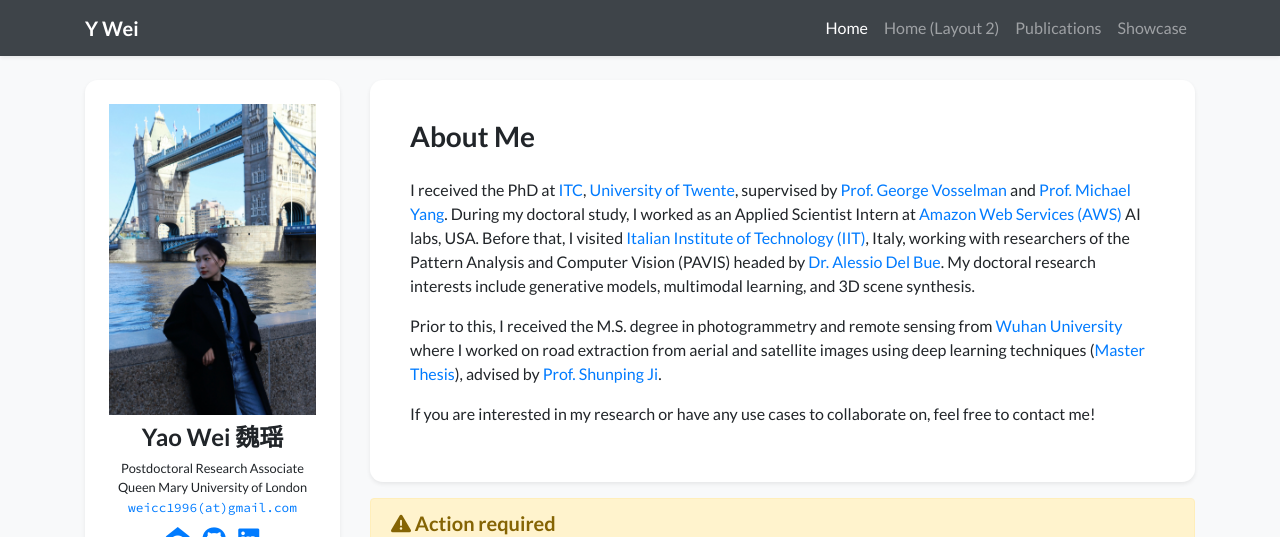
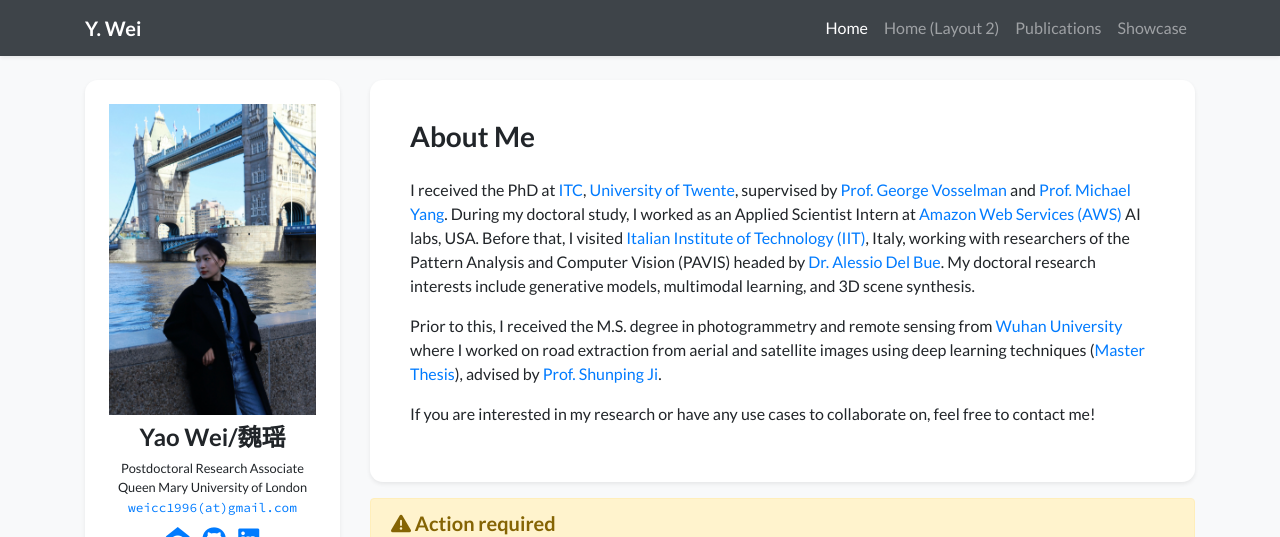
Before and after one commit to weiyao1996/weiyao1996.github.io, a Jekyll site: the page built from index.html, in a window 1280 px wide. Shown: the top 537 px of the page. Built offline with Jekyll 4.4.1, drawn with Linux system fonts in a browser that asks for light colours; nearby versions of some CDN libraries; a style sheet for code colours, icons or effects is not loaded.

```diff
--- a/_data/profile.yml
+++ b/_data/profile.yml
@@ -1,6 +1,6 @@
-primary_name: "Yao Wei 魏瑶"
+primary_name: "Yao Wei/魏瑶"
 secondary_name: ""
-navbar_name: "Y Wei"
+navbar_name: "Y. Wei"
 
 positions:
 - name: Postdoctoral Research Associate
```
